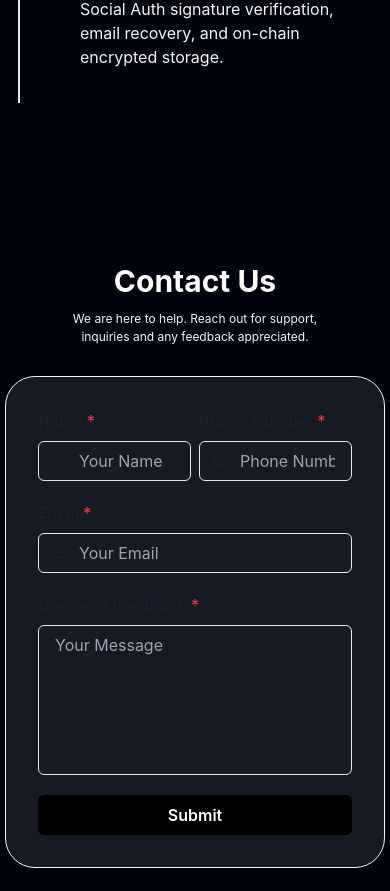
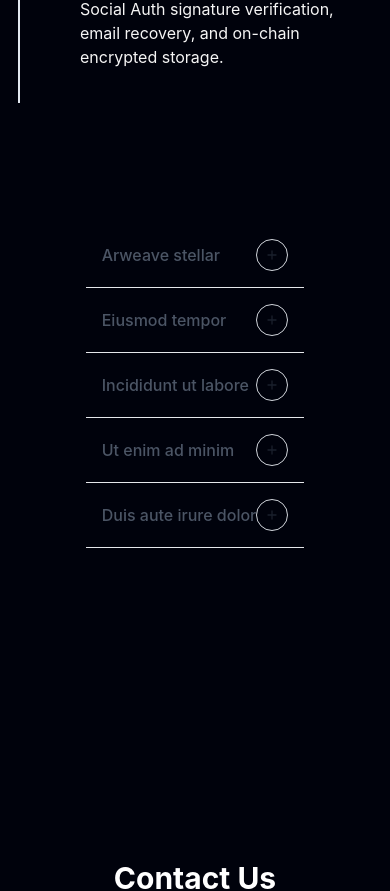
Before and after one commit to hush-protocol/hush-ui, a Next.js app: page / in a window 390 px wide. Shown: the part 3013-3904 px from the top of the page. Built offline with nearby package versions, Linux system fonts and the light colour scheme.

Commit message:
FAQ, FOOTER AND contact us

```diff
--- a/src/app/page.tsx
+++ b/src/app/page.tsx
@@ -7,6 +7,8 @@ import Benefits from "@/components/ourBenefits/benefits";
 import TrustedPartners from "@/components/trustedPartners/trustedPartners";
 import Milestones from "@/components/timeline/ourJourney";
 import ContactUs from "@/components/contactUs/contactUs";
+import Footer from "@/components/layout/footer";
+import Faq from "@/components/FAQ/faq";
 
 export default function Landing() {
   return (
@@ -15,7 +17,9 @@ export default function Landing() {
       {/* <TrustedPartners /> */}
       <Benefits />
       <Milestones />
+      <Faq />
       <ContactUs />
+      <Footer />
     </VStack>
   );
 }
--- /dev/null
+++ b/src/components/FAQ/faq.tsx
@@ -0,0 +1,107 @@
+import React, { useState, FC } from 'react';
+
+interface AccordionItemProps {
+  title: string;
+  content: string;
+  isOpen: boolean;
+  onClick: () => void;
+}
+
+const AccordionItem: FC<AccordionItemProps> = ({ title, content, isOpen, onClick }) => (
+  <div className="border-b border-gray-200">
+    <button
+      className="w-full  flex justify-between items-center p-4 focus:outline-none"
+      onClick={onClick}
+    >
+      <span className="text-[#4B5565] text-base font-medium">{title}</span>
+      <div
+        className={`w-8 h-8 flex items-center justify-center rounded-full border border-gray-300 transition-transform duration-300 ${isOpen ? 'transform rotate-180' : ''}`}
+      >
+        <svg
+          className="w-4 h-4"
+          fill="none"
+          stroke="currentColor"
+          viewBox="0 0 24 24"
+          xmlns="http://www.w3.org/2000/svg"
+        >
+          {isOpen ? (
+            <path
+              strokeLinecap="round"
+              strokeLinejoin="round"
+              strokeWidth="2"
+              d="M18 12H6"
+            />
+          ) : (
+            <path
+              strokeLinecap="round"
+              strokeLinejoin="round"
+              strokeWidth="2"
+              d="M12 6v12m6-6H6"
+            />
+          )}
+        </svg>
+      </div>
+    </button>
+    {isOpen && (
+      <p className="p-4 text-[#4B5565] text-xs font-normal">
+        {content}
+      </p>
+    )}
+  </div>
+);
+
+interface AccordionData {
+  title: string;
+  content: string;
+}
+
+const Faq: FC = () => {
+  const [openIndex, setOpenIndex] = useState<number | null>(null);
+
+  const handleToggle = (index: number) => {
+    setOpenIndex(openIndex === index ? null : index);
+  };
+
+  const accordionData: AccordionData[] = [
+    {
+      title: 'Arweave stellar ',
+      content: 'Kadena binance harmony helium aave revain hive dai nexo. Bitcoin fantom horizen cosmos golem gala harmony USD. Amp golem terra hedera litecoin aave audius harmony cosmos monero.'
+    },
+    {
+      title: 'Eiusmod tempor',
+      content: 'Lorem ipsum dolor sit amet, consectetur adipiscing elit. Proin ac dolor non ligula gravida.'
+    },
+    {
+      title: 'Incididunt ut labore',
+      content: 'Sed do eiusmod tempor incididunt ut labore et dolore magna aliqua.'
+    },
+    {
+      title: 'Ut enim ad minim',
+      content: 'Ut enim ad minim veniam, quis nostrud exercitation ullamco laboris nisi ut aliquip ex ea commodo.'
+    },
+    {
+      title: 'Duis aute irure dolor',
+      content: 'Duis aute irure dolor in reprehenderit in voluptate velit esse cillum dolore eu fugiat nulla pariatur.'
+    }
+  ];
+
+  return (
+    <div className="flex items-center justify-center  pt-20 px-4 pb-40">
+      <div className="container mx-auto">
+        <div className="w-full max-w-[900px] w-[900px] mx-auto">
+          {accordionData.map((item, index) => (
+            <AccordionItem
+              key={index}
+              title={item.title}
+              content={item.content}
+              isOpen={openIndex === index}
+              onClick={() => handleToggle(index)}
+            />
+          ))}
+        </div>
+      </div>
+    </div>
+  );
+}
+
+export default Faq;
--- a/src/components/contactUs/contactUs.tsx
+++ b/src/components/contactUs/contactUs.tsx
@@ -58,7 +58,7 @@ export default function ContactUs() {
             <VStack spacing={5}>
               <HStack spacing={2}>
                 <FormControl isRequired>
-                  <FormLabel>Name</FormLabel>
+                  <FormLabel color = {"white"}>Name</FormLabel>
                   <InputGroup>
                     <InputLeftElement>
                       <BsPerson />
@@ -67,7 +67,7 @@ export default function ContactUs() {
                   </InputGroup>
                 </FormControl>
                 <FormControl isRequired>
-                  <FormLabel>Phone Number</FormLabel>
+                  <FormLabel color = {"white"}>Phone Number</FormLabel>
                   <InputGroup>
                     <InputLeftElement>
                       <MdOutlinePhone />
@@ -78,7 +78,7 @@ export default function ContactUs() {
               </HStack>
 
               <FormControl isRequired>
-                <FormLabel>Email</FormLabel>
+                <FormLabel color = {"white"}>Email</FormLabel>
                 <InputGroup>
                   <InputLeftElement>
                     <MdOutlineEmail />
@@ -88,7 +88,7 @@ export default function ContactUs() {
               </FormControl>
 
               <FormControl isRequired>
-                <FormLabel>Queries / Feedback</FormLabel>
+                <FormLabel color = {"white"}>Queries / Feedback</FormLabel>
                 <Textarea
                   name="queries"
                   placeholder="Your Message"
--- a/src/components/layout/footer.tsx
+++ b/src/components/layout/footer.tsx
@@ -0,0 +1,55 @@
+import React from 'react'
+import Image from "next/image";
+import logo from "../../../public/HUSH Logo.svg"
+const Footer = () => {
+  return (
+    <div style={{
+      borderTop: '1px solid',
+     borderImage: 'linear-gradient(to right, #000000, #ffffff, #000000) 1',
+      borderImageSlice: 1,
+    }} className='overflow-hidden w-full relative text-white bg-black'>
+      <div className='flex py-[32px] mt-[30px] px-[9%] gap-12 justify-between'>
+        <div>
+          <Image className='h-[45px] w-[11%]  ' alt='logo' src={logo} draggable="false" />
+          <p className='p-[6px]'>Discover the future of wallet security. Our protocol ensures that your seed phrase is stored and recovered in a fully decentralised and trustless environment, powered by Internet Computer Protocol (ICP).</p>
+        </div>
+        <div className='grid w-full grid-cols-3'>
+          <div>
+            <p className='text-[18px] font-[600]  '>Company</p>
+            <p className='opacity-50 text-[14px] font-[400]'>Blog</p>
+            <p className='opacity-50 text-[14px] font-[400]'>About Us</p>
+            <p className='opacity-50 text-[14px] font-[400]'>use cases</p>
+          </div>
+          <div>
+            <p className='text-[18px] font-[600]  '>Navigation</p>
+            <p className='opacity-50 text-[14px] font-[400]'>Home</p>
+            <p className='opacity-50 text-[14px] font-[400]'>Products</p>
+            <p className='opacity-50 text-[14px] font-[400]'>Pricing</p>
+            <p className='opacity-50 text-[14px] font-[400]'>Contact</p>
+          </div>
+          <div>
+            <p className='text-[18px] font-[600]  '>Services</p>
+            <p className='opacity-50 text-[14px] font-[400]'>Wallet Security</p>
+            <p className='opacity-50 text-[14px] font-[400]'>Decentralization</p>
+            <p className='opacity-50 text-[14px] font-[400]'> Onboarding</p>
+            <p className='opacity-50 text-[14px] font-[400]'>Integration</p>
+            <p className='opacity-50 text-[14px] font-[400]'>User Support</p>
+            <p className='opacity-50 text-[14px] font-[400]'>Training</p>
+          </div>
+
+        </div>
+      </div>
+      <hr className='w-full border opacity-20' />
+      <div className='px-[9%] flex justify-between my-[34px] '>
+        <p className='font-[400] text-[14px] '>© 2024 Hush Protocol. All Rights Reserved.</p>
+        <p className='font-[400] text-[14px] '>User Terms & Conditions | Privacy Policy</p>
+      </div>
+      <div className="absolute bottom-0 md:-bottom-[300px] md:-right-[200px] rounded-full h-[700px] blur-lg opacity-70 w-[700px] pointer-events-none" style={{
+                    backgroundImage: 'radial-gradient(circle, rgba(255, 255, 255, 0.4), rgba(0, 0, 0, 0.2), transparent)',
+                }}>
+      </div>
+    </div>
+  )
+}
+
+export default Footer
```
Also changed, not shown: 1 other file (tests, documents, lock files or other folders).
